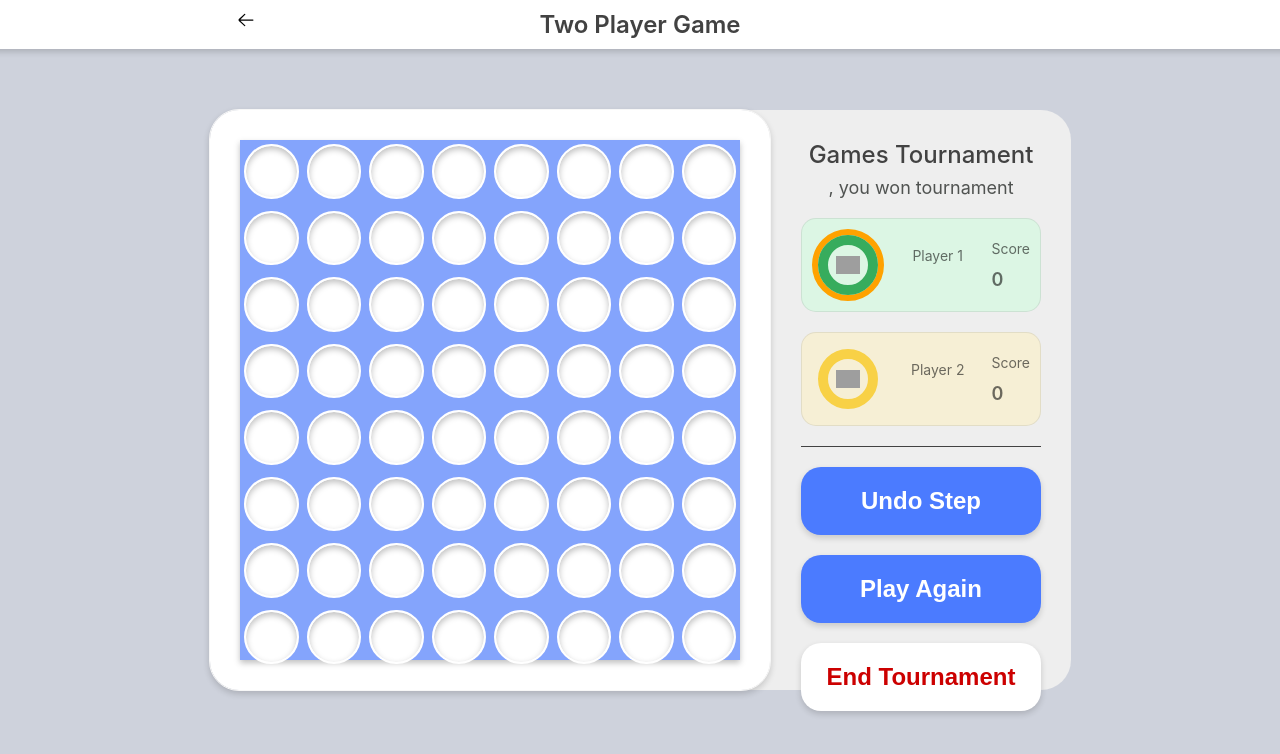
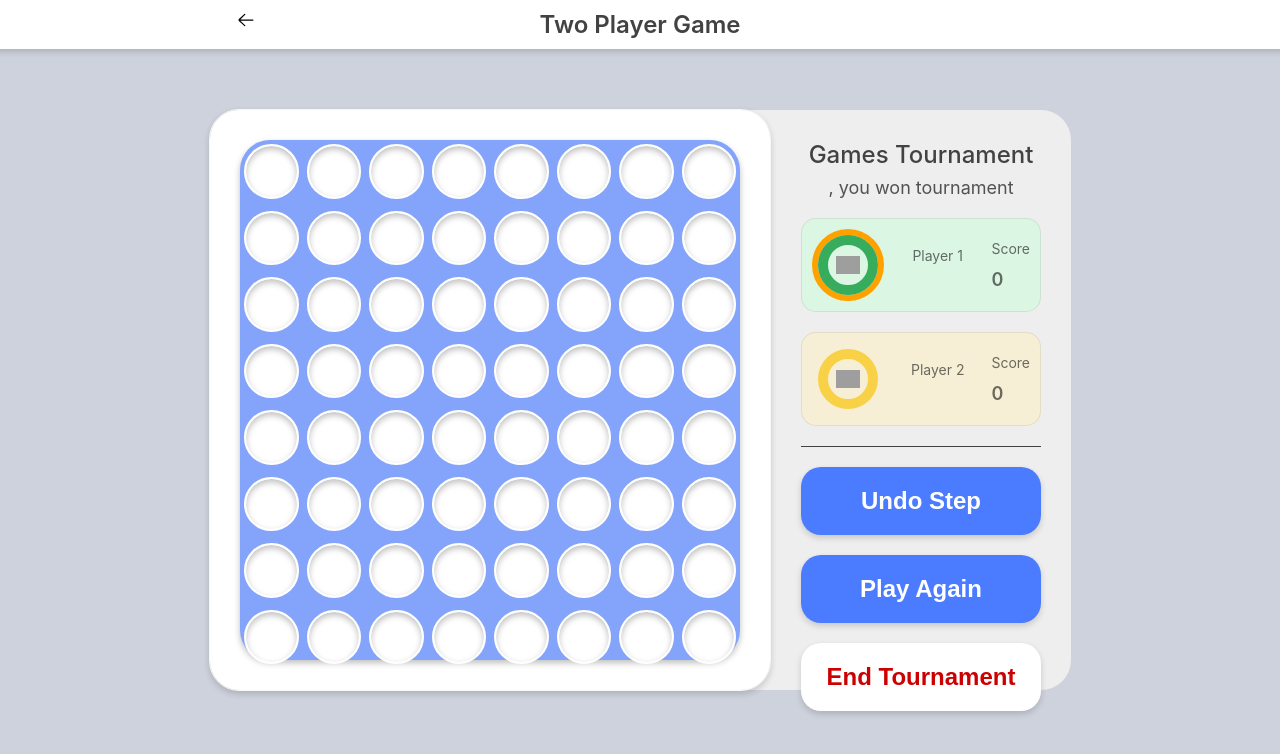
Before and after one commit to sanjeetiitr/connect-four-game, a React (Create React App) app: page /game in a window 1280 px wide. Shown: the top 754 px of the page. Built offline with nearby package versions, Linux system fonts and the light colour scheme; grey boxes are pictures that could not be loaded.

Commit message:
files updated

```diff
--- a/src/components/gameTile.tsx
+++ b/src/components/gameTile.tsx
@@ -1,4 +1,3 @@
-import { relative } from "node:path";
 import React from "react";
 import styled from "styled-components";
 
@@ -48,7 +47,10 @@ const getGameState = (board: Board) => {
       const index = r * 8 + c;
       const boardSlice = board.slice(index, index + 4);
       const winningResult = checkWinningSlice(boardSlice);
-      if (winningResult !== false) return winningResult;
+      if (winningResult !== false) {
+        let winingIndex = [index, index + 1, index + 2, index + 3];
+        return { winningResult, winingIndex };
+      }
     }
   }
 
@@ -64,7 +66,10 @@ const getGameState = (board: Board) => {
       ];
 
       const winningResult = checkWinningSlice(boardSlice);
-      if (winningResult !== false) return winningResult;
+      if (winningResult !== false) {
+        let winingIndex = [index, index + 8, index + 8 * 2, index + 8 * 3];
+        return { winningResult, winingIndex };
+      }
     }
   }
 
@@ -83,7 +88,16 @@ const getGameState = (board: Board) => {
         ];
 
         const winningResult = checkWinningSlice(boardSlice);
-        if (winningResult !== false) return winningResult;
+        if (winningResult !== false) {
+          let winingIndex = [
+            index,
+            index + 8 - 1,
+            index + 8 * 2 - 2,
+            index + 8 * 3 - 3,
+          ];
+
+          return { winningResult, winingIndex };
+        }
       }
 
       // Checks diagonal down-right
@@ -96,15 +110,23 @@ const getGameState = (board: Board) => {
         ];
 
         const winningResult = checkWinningSlice(boardSlice);
-        if (winningResult !== false) return winningResult;
+        if (winningResult !== false) {
+          let winingIndex = [
+            index,
+            index + 8 + 1,
+            index + 8 * 2 + 2,
+            index + 8 * 3 + 3,
+          ];
+          return { winningResult, winingIndex };
+        }
       }
     }
   }
 
   if (board.some((cell) => cell === Player.None)) {
-    return GameState.Ongoing;
+    return { winningResult: GameState.Ongoing, winingIndex: [] };
   } else {
-    return GameState.Draw;
+    return { winningResult: GameState.Draw, winingIndex: [] };
   }
 };
 
@@ -129,6 +151,7 @@ const GameTileWrapper = styled.div`
   width: 100%;
   background-color: #84a4fc;
   box-shadow: 0px 3px 6px #00000040;
+  border-radius: 30px;
 
   .round_cell {
     width: calc(500px / 8 - 8px);
@@ -158,13 +181,11 @@ export const GameTileBox: React.FC<{
   board,
   setBoard,
 }) => {
-  //   const [board, setBoard] = React.useState<Board>(intitializeBoard());
+  const [winingIndex, setWinningIndex] = React.useState<number[]>([]);
   //   const [playerTurn, setPlayerTurn] = React.useState<Player>(Player.One);
   //   const [gameState, setGameState] = React.useState<GameState | Player>(
   //     GameState.Ongoing
   //   );
-
-  sessionStorage.setItem("playerTurn", playerTurn);
 
   const renderCells = () => {
     return board.map((player, index) => renderCell(player, index));
@@ -172,6 +193,7 @@ export const GameTileBox: React.FC<{
 
   const renderCell = (player: Player, index: number) => {
     let currentPlayer = getPlayerName(player);
+    let winner = winingIndex.includes(index);
     return (
       <div
         className="round_cell"
@@ -184,6 +206,7 @@ export const GameTileBox: React.FC<{
                 backgroundImage: `url(/${currentPlayer}.png)`,
                 backgroundPosition: "center",
                 backgroundSize: "cover",
+                border: winner ? `6px solid #FFFF00` : "2px solid #ffffff",
               }
             : {}
         }
@@ -218,7 +241,9 @@ export const GameTileBox: React.FC<{
     newBoard[index] = playerTurn;
     const gameState = getGameState(newBoard);
     setBoard(newBoard);
-    setGameState(gameState);
+    setGameState(gameState.winningResult);
+    setWinningIndex(gameState.winingIndex);
+    console.log(gameState, "winningResult");
     setPlayerTurn(togglePlayerTurn(playerTurn));
   };
 
--- a/src/containers/gameScreen.tsx
+++ b/src/containers/gameScreen.tsx
@@ -138,7 +138,7 @@ export const GameScreen: React.FC<{}> = () => {
 
   const [board, setBoard] = React.useState<Board>(intitializeBoard());
   const [playerTurn, setPlayerTurn] = React.useState<Player>(Player.One);
-  const [gameState, setGameState] = React.useState<GameState | Player>(
+  const [gameState, setGameState] = React.useState<GameState | Player | any>(
     GameState.Ongoing
   );
   const [tournamentStatus, updateTournamentStatus] = React.useState<any>({
@@ -301,7 +301,7 @@ export const GameScreen: React.FC<{}> = () => {
           <div className="divider" />
           <CustomColumn width="100%" padding="20px 0">
             {!wonGame && (
-              <NormalButton marginBottom="20px" background="#4B7BFF">
+              <NormalButton disabled marginBottom="20px" background="#4B7BFF">
                 Undo Step
               </NormalButton>
             )}
--- a/src/containers/homeScreen.tsx
+++ b/src/containers/homeScreen.tsx
@@ -53,7 +53,6 @@ const ScreenWrapper = styled.div`
 
     .main-img {
       margin-top: -200px;
-      //   margin-left: -200px;
     }
   }
 
@@ -72,6 +71,15 @@ const ScreenWrapper = styled.div`
     justify-content: flex-end;
     font-size: 18px;
     color: #424242;
+
+    .copyright {
+      font-size: 16px;
+      text-align: left;
+      letter-spacing: 0px;
+      color: #424242;
+      opacity: 1;
+      padding: 40px 30px 20px 30px;
+    }
   }
 `;
 
@@ -84,7 +92,6 @@ const PlayButton = styled.button`
   border: none;
   width: 132px;
   height: 132px;
-
   background: #ff7243 0% 0% no-repeat padding-box;
   box-shadow: 10px 10px 50px #ff724373;
   border-radius: 20px;
@@ -99,7 +106,6 @@ const PlayButton = styled.button`
   &:hover {
     border: none;
     outline: none;
-    background: #ff7243;
   }
 
   &:focus {
@@ -114,7 +120,6 @@ const PlayButton = styled.button`
   &:disabled {
     border: none;
     outline: none;
-    background: #ff7243;
   }
 `;
 
@@ -132,7 +137,7 @@ export const HomeScreen: React.FC<Props> = ({ match }) => {
         </div>
       </div>
       <div className="main-wrapper">
-        <CustomRow margin="30px" justify="center" className="col-1">
+        <CustomRow margin="30px" justify="space-evenly" className="col-1">
           <PlayButton>
             <PlayIcon fill="#fff" height="40px" />
             <div className="btn-txt">PLAY</div>
@@ -168,7 +173,9 @@ export const HomeScreen: React.FC<Props> = ({ match }) => {
           </NormalButton>
         </CustomRow>
       </div>
-      <div className="bottom-wrapper">© 2020</div>
+      <div className="bottom-wrapper">
+        <div className="copyright">© 2020</div>
+      </div>
     </ScreenWrapper>
   );
 };
--- a/src/utils/custumStyles.tsx
+++ b/src/utils/custumStyles.tsx
@@ -79,6 +79,7 @@ export const NormalButton = styled.button<{
   &:disabled {
     border: none;
     outline: none;
+    cursor: not-allowed;
     // background: #ff7243;
   }
 `;
```
